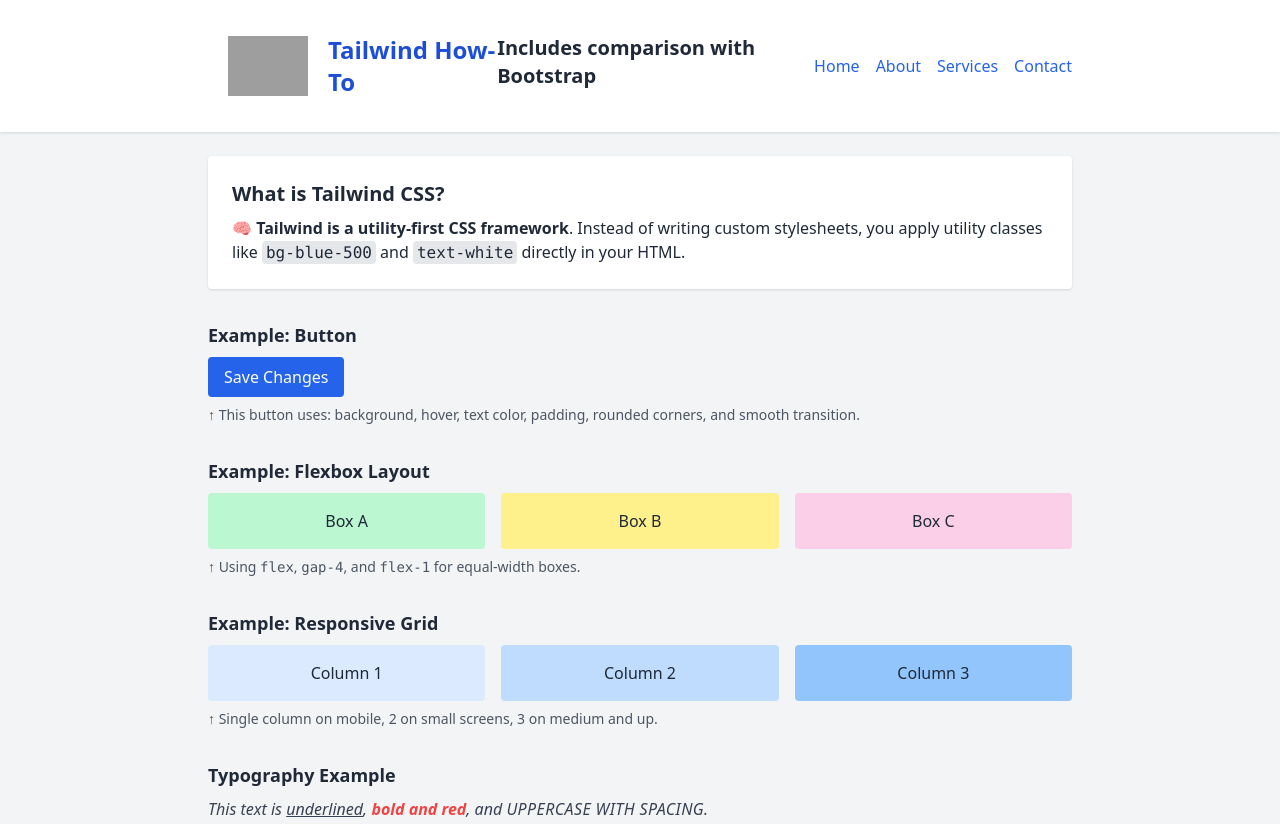
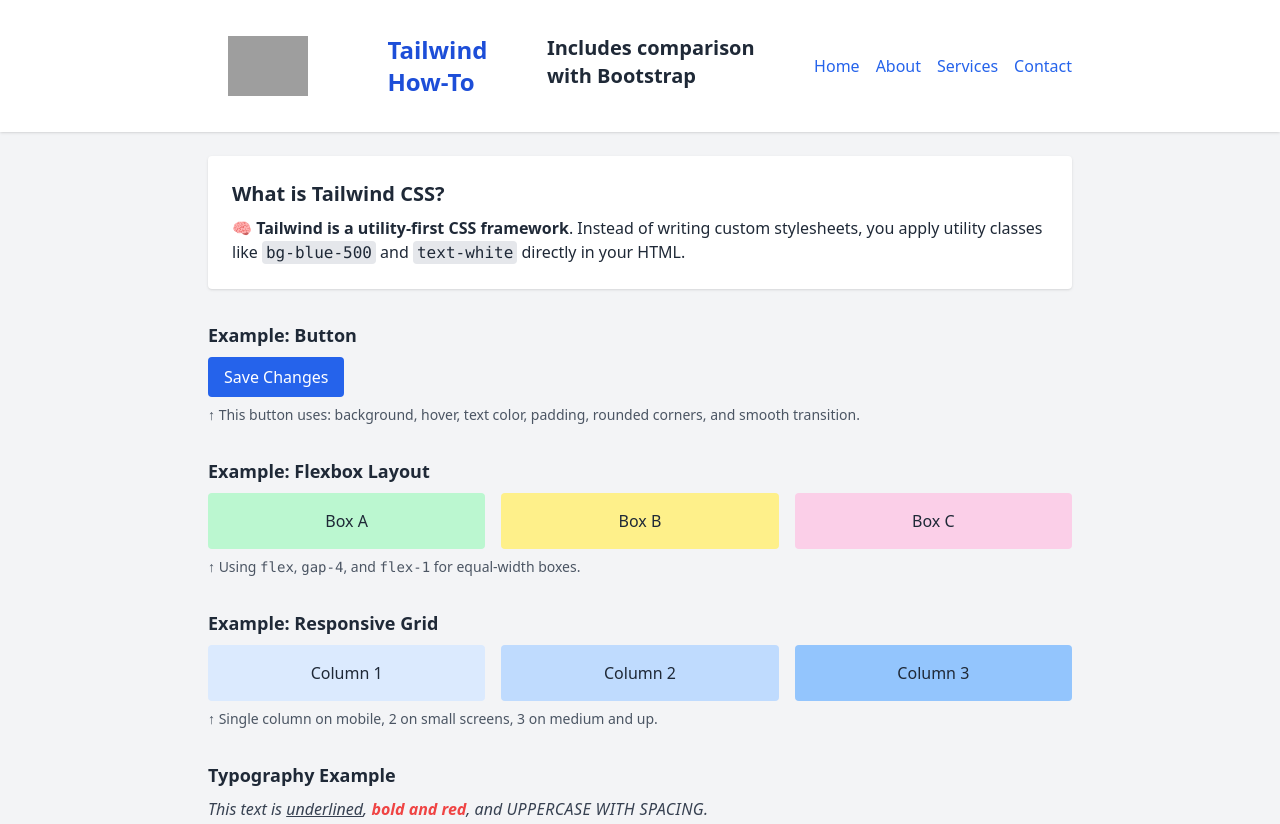
Before and after one commit to brianmccln/Github-Test-Site, a plain HTML site: page tailwind-howto.html in a window 1280 px wide. Shown: the top 824 px of the page. Drawn offline with nearby package versions, Linux system fonts and the light colour scheme; grey boxes are pictures that could not be loaded.

Commit message:
add br tags

```diff
--- a/tailwind-howto.html
+++ b/tailwind-howto.html
@@ -32,8 +32,8 @@
   <header class="bg-white shadow mb-6">
     <nav class="max-w-4xl mx-auto px-4 py-4 flex justify-between items-center">
         <img src="https://upload.wikimedia.org/wikipedia/commons/d/d5/Tailwind_CSS_Logo.svg" style="width:120px;padding:20px;">
-      <h1 class="text-2xl font-bold text-blue-700">Tailwind How-To</h1>
-    <h2 class="text-xl font-semibold mb-2">Includes comparison with Bootstrap</h2>
+      <h1 class="text-2xl font-bold text-blue-700">Tailwind<br>How-To</h1>
+    <h2 class="text-xl font-semibold mb-2">Includes comparison<br>with Bootstrap</h2>
 
       <ul class="flex space-x-4">
         <li><a href="index.html" class="text-blue-600 hover:underline">Home</a></li>
```
